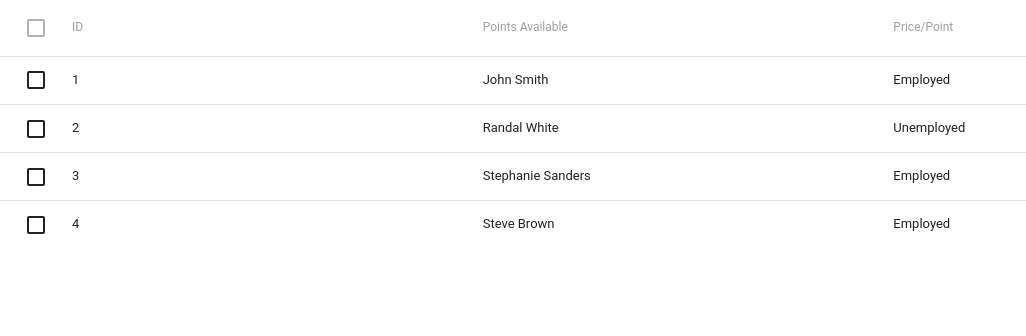
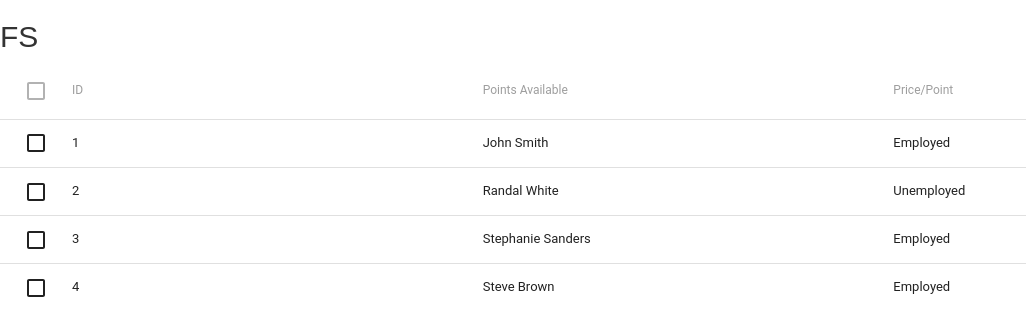
Before and after one commit to InternetExplorer7/CWUMeals, a React (Create React App) app: page / in a window 1280 px wide. Shown: the top 336 px of the page, without its empty margins (0-1026 px from the left). Built offline with nearby package versions, Linux system fonts and the light colour scheme; what react-tap-event-plugin would draw is missing.

Commit message:
adding PropTypes and Header jsx file.

```diff
--- a/src/components/Buy.jsx
+++ b/src/components/Buy.jsx
@@ -5,6 +5,8 @@ import {Table, TableBody, TableHeader, TableHeaderColumn, TableRow, TableRowColu
 export default class Buy extends Component {
     render() {
         return (
+            <div>
+                <Header/>
                 <Table>
                     <TableHeader>
                     <TableRow>
@@ -36,6 +38,7 @@ export default class Buy extends Component {
                     </TableRow>
                     </TableBody>
                 </Table>
+            </div>
         )
     }
 }
--- a/src/components/Header.jsx
+++ b/src/components/Header.jsx
@@ -1,16 +1,19 @@
 import React, { Component } from 'react';
-import {TableHeader, TableHeaderColumn, TableRow} from 'material-ui/Table';
-
+import PropTypes from 'prop-types';
 export default class Header extends Component {
+    constructor(props) {
+        super(props);
+        this.state = {
+            underline: 'buy'
+        }
+    }
     render() {
         return (
-            <TableHeader>
-                <TableRow>
-                    <TableHeaderColumn>ID</TableHeaderColumn>
-                    <TableHeaderColumn>Points to sell</TableHeaderColumn>
-                    <TableHeaderColumn>Price per point</TableHeaderColumn>
-                </TableRow>
-            </TableHeader>
+            <h2>FS</h2>
         )
     }
 }
+
+Header.PropTypes = {
+    underline:PropTypes.string.isRequired,
+}
```
Lines whose indentation alone changed are shown as unchanged.
